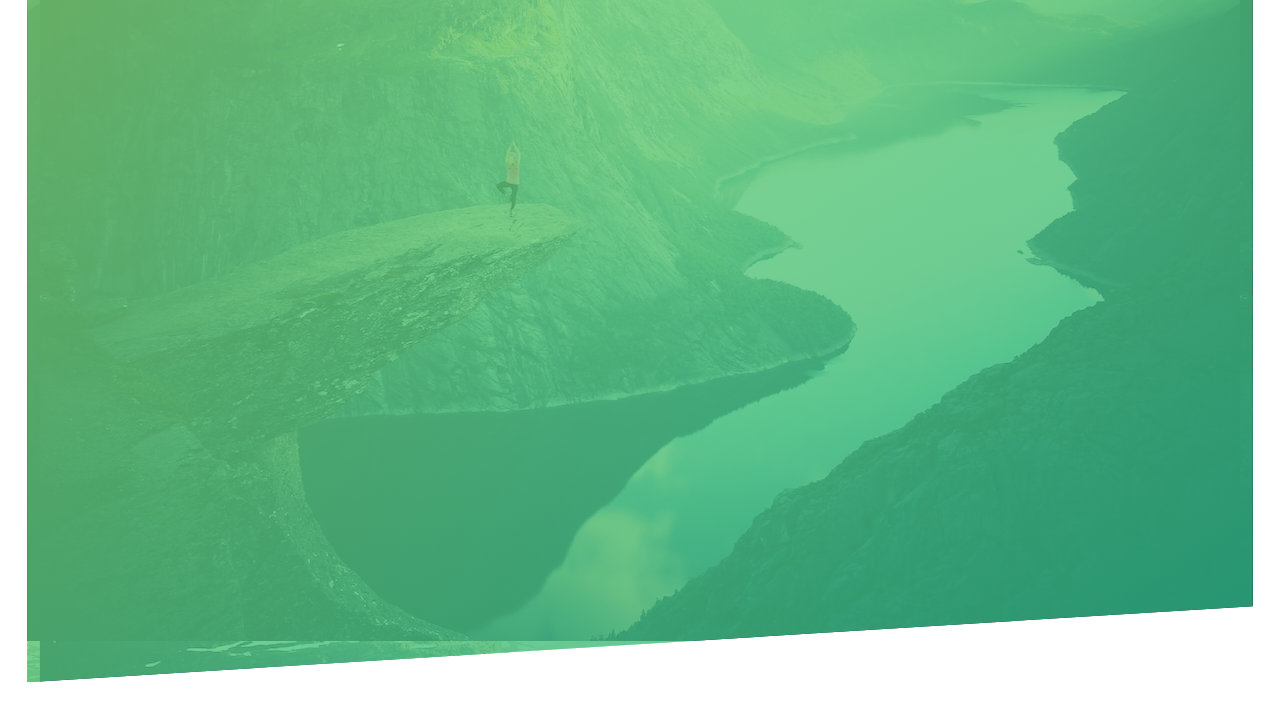
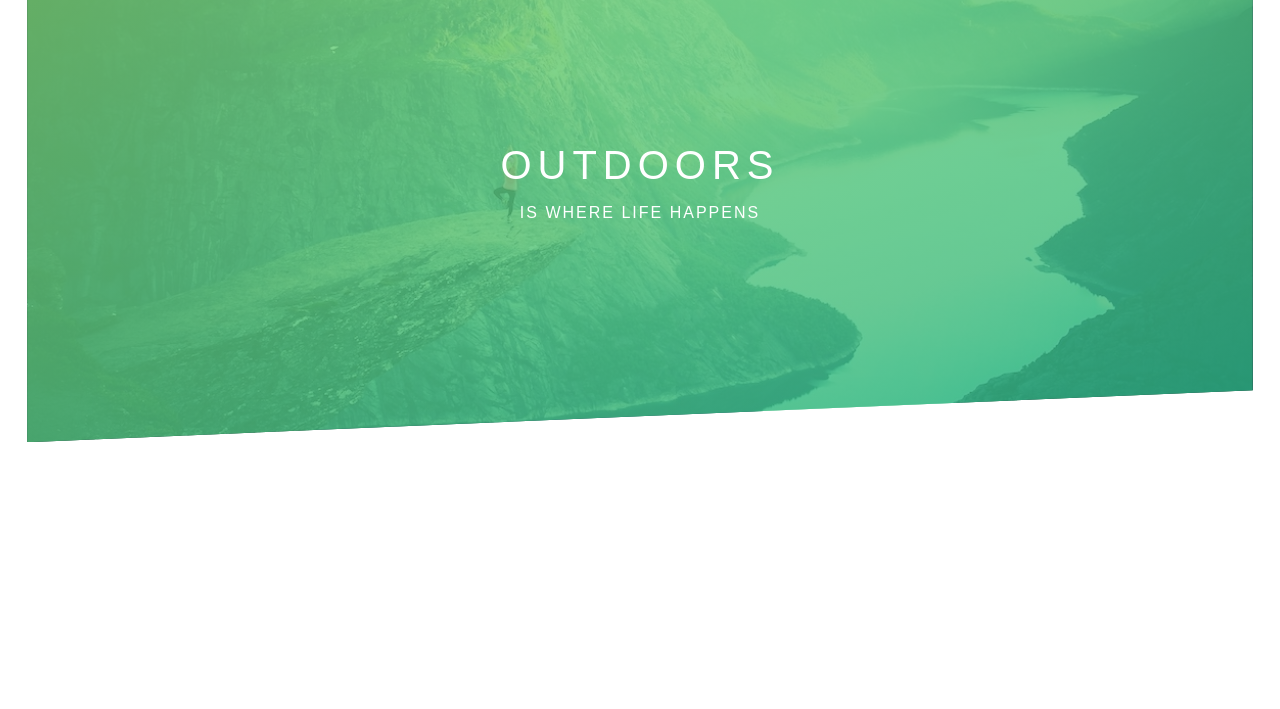
Before and after one commit to Daniel-io/course-project-natours, a website: page docs/index.html in a window 1280 px wide. Shown: the part 105-814 px from the top of the page. Drawn offline with nearby package versions, Linux system fonts and the light colour scheme; some packages are replaced by stand-ins of ours.

Commit message:
Create masthead content

```diff
--- a/docs/index.html
+++ b/docs/index.html
@@ -37,6 +37,13 @@
   <div class="c-page-head c-page-head--masthead">
     <div class="o-wrapper">
       <img class="c-logo" src="img/logo-white.png" alt="Natours white logo">
+
+      <div class="c-page-head__content">
+        <h1 class="c-heading-masthead u-text-center" data-ui-component="masthead-heading">
+          <span class="c-heading-masthead__sup">Outdoors</span>
+          <span class="c-heading-masthead__sub">Is where life happens</span>
+        </h1>
+      </div>
     </div>
   </div>
 
--- /dev/null
+++ b/src/scss/components/_components.heading-masthead.scss
@@ -0,0 +1,33 @@
+/* ==========================================================================
+   #HEADING MASTHEAD
+   ========================================================================== */
+
+
+
+
+
+
+
+
+
+
+.c-heading-masthead {
+   /* Typography */
+   font-weight: 400;
+
+   /* Visual */
+   color: $white;
+   text-transform: uppercase;
+}
+
+.c-heading-masthead__sup {
+   display: block;
+   font-size: 2.5rem;
+   letter-spacing: 6px;
+}
+
+.c-heading-masthead__sub {
+   display: block;
+   font-size: 1rem;
+   letter-spacing: 2px;
+}
--- a/src/scss/components/_components.page-head.scss
+++ b/src/scss/components/_components.page-head.scss
@@ -12,11 +12,16 @@
 
 
 .c-page-head {
+  position: relative;
   padding-top: $global-spacing-unit;
   padding-bottom: $global-spacing-unit;
   background-color: $color-primary;
 }
 
+.c-page-head__content {
+   @include absolute-center;
+   width: 100%;
+}
 
 
 
@@ -39,10 +44,12 @@
 
 
 .c-page-head--masthead {
-   height: 95vh;
+   height: 65vh;
    background-image: linear-gradient(to bottom right, rgba($color-primary-light, .8), rgba($color-primary-dark, .8)),
                      url('../img/hero-small.jpg');
+   background-repeat: no-repeat;
    background-position: top center;
+   background-size: cover;
    clip-path: polygon(0 0, 100% 0, 100% 90%, 0 100%);
 
 
--- a/src/scss/main.scss
+++ b/src/scss/main.scss
@@ -57,6 +57,7 @@
 * COMPONENTS
 * Avatar...............Avatar image.
 * Buttons..............Button styles.
+* Heading-masthead.....Masthead heading.
 * List-group...........List-group UI.
 * Logo.................Site logo.
 * Modal................Modal structure.
@@ -131,6 +132,7 @@
 
 @import "components/components.avatar";
 @import "components/components.buttons";
+@import "components/components.heading-masthead";
 @import "components/components.list-group";
 @import "components/components.logo";
 @import "components/components.modal";
```
Also changed, not shown: docs/css/main.css.
